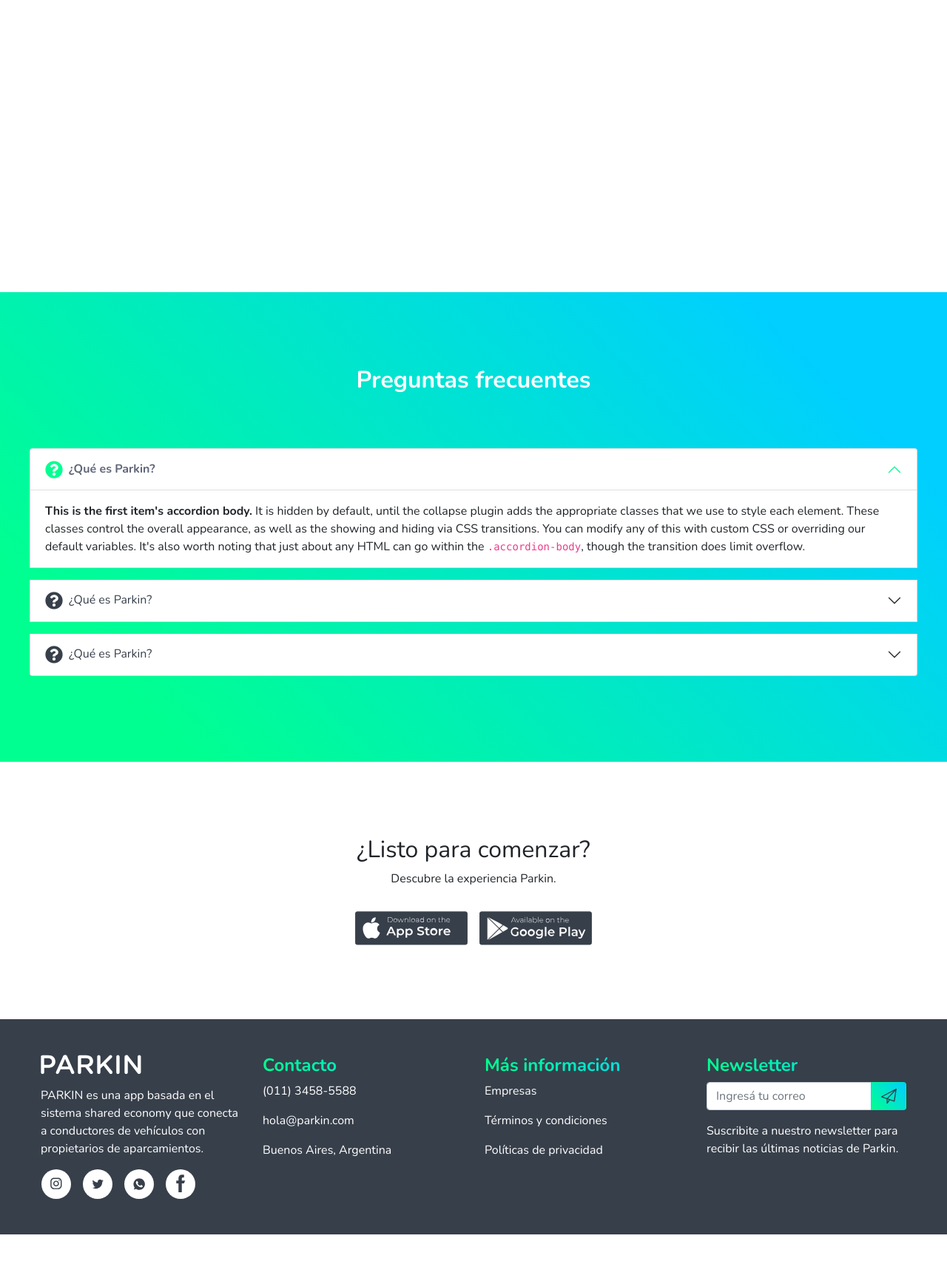
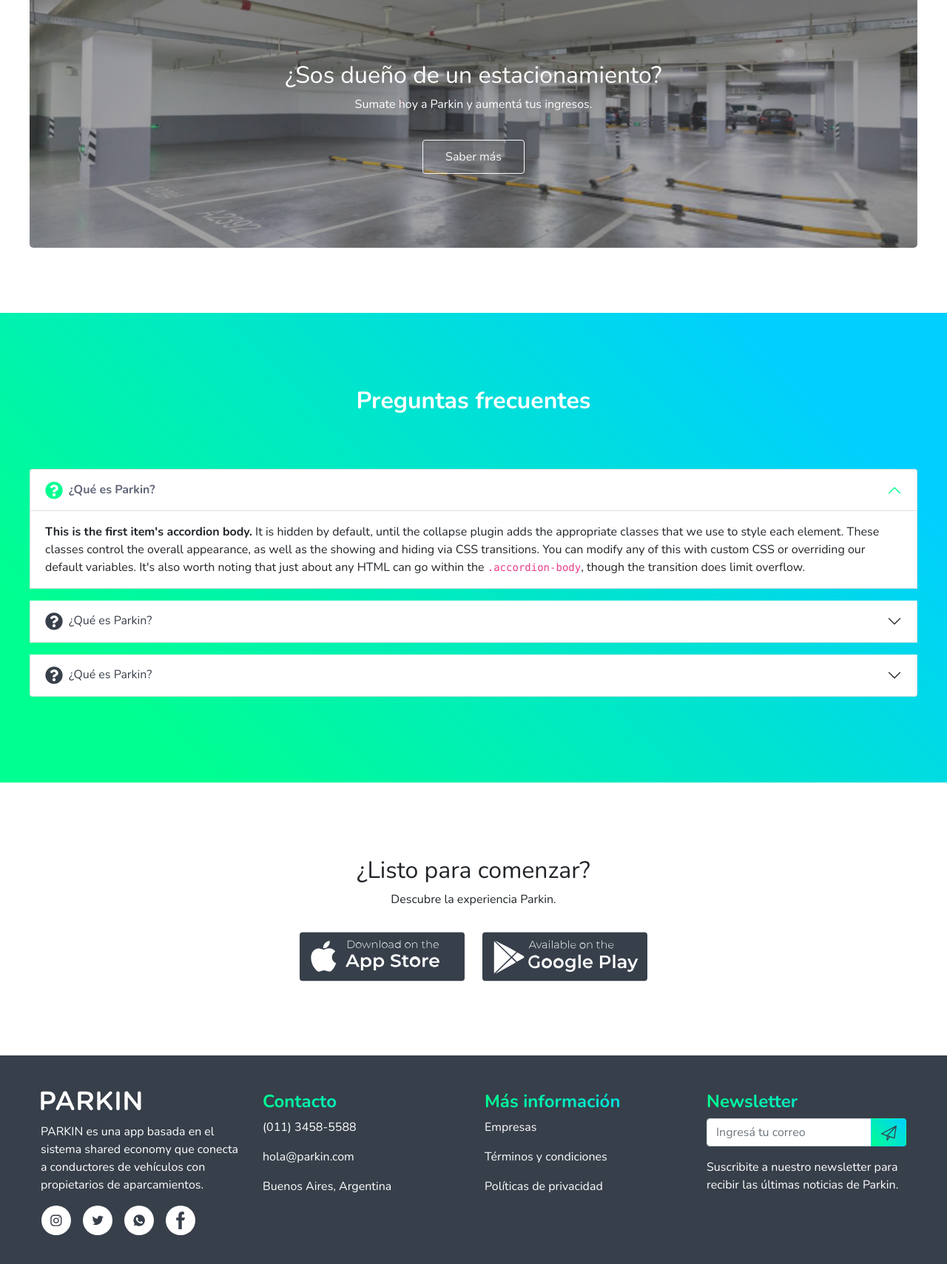
Before and after one commit to Joaqenz/parking-landing-bs, a website: page index.html in a window 1280 px wide. Shown: the part 2293-4002 px from the top of the page at 74% size. Before the commit the page ends 3962 px from the top, so only its background shows below. Drawn offline with nearby package versions, Linux system fonts and the light colour scheme.

Commit message:
main terminado

```diff
--- a/custom.css
+++ b/custom.css
@@ -138,8 +138,7 @@
     padding: 100px 0px;
     margin: 40px 0px;
     border-radius: 5px;
-    background-color: rgba(0,0,0,.7);
-    mix-blend-mode: soft-light;
+    background-color: rgba(77, 77, 77, 0.5);
     overflow: hidden;
 }
 .knowmore-image{
@@ -149,6 +148,10 @@
     z-index: -1;
     width: 100%;
     height: 100%;
+}
+.btn-knowmore{
+    padding: 10px 30px;
+    margin-top: 20px;
 }
 .container-content3{
     padding: 100px 0px 100px 20px;
@@ -211,6 +214,9 @@
 }
 .news-submit{
     background: linear-gradient(230deg, #00CFFF,#00FF91);
+}
+.stores-container{
+    max-width: 500px;
 }
 
 
--- a/index.html
+++ b/index.html
@@ -125,6 +125,7 @@
                     <span class="box"></span>
                     <img class="content2-step-image" src="src/images/mobile-step1_ok.png" alt="" >
             </div>
+            <div class="divider bg-light px-0 mt-5 d-md-none"></div>
         </section>
         <!-- Steps - Step 2 OK -->
         <section class="row py-3 py-xl-5 d-md-flex justify-content-center">
@@ -142,6 +143,7 @@
                     <span class="box"></span>
                     <img class="content2-step-image" src="src/images/mobile-step2_ok.png" alt="" >
             </div>
+            <div class="divider bg-light px-0 mt-5 d-md-none"></div>
         </section>
         <!-- Steps - Step 3 -->
         <section class="row py-3 py-xl-5 flex-row-reverse justify-content-center">
@@ -159,6 +161,7 @@
                 <span class="box"></span>
                 <img class="content2-step-image" src="src/images/mobile-step3_ok.png" alt="" >
             </div>
+            <div class="divider bg-light px-0 mt-5 d-md-none"></div>
         </section>
         <!-- Steps - Know more -->
         <div id="parking" class="container-knowmore container-fluid
@@ -166,7 +169,7 @@
             position-relative text-white">
             <h2 class="text-center">¿Sos dueño de un estacionamiento?</h2>
             <p class="text-center">Sumate hoy a Parkin y aumentá tus ingresos.</p>
-            <div class="btn btn-outline-light">Saber más</div>
+            <div class="btn-knowmore btn btn-outline-light">Saber más</div>
             <img class="knowmore-image position-absolute top-0" src="src/images/parking.jpg" alt="">
         </div>
     </div>
@@ -224,18 +227,18 @@
     <div class="container-content4 container-fluid d-flex flex-column align-items-center justify-content-evenly px-0">
         <h2>¿Listo para comenzar?</h2>
         <p>Descubre la experiencia Parkin.</p>
-        <div class="col-6 col-xl-3 col-md-4 col-sm-5 container p-0 mt-3 m-0 d-flex justify-content-between">
+        <div class="stores-container container-fluid mt-3 m-0">
             <img class="stores-item" src="src/images/app-store.svg" alt="">
-            <img class="stores-item" src="src/images/play-store.svg" alt="">
+            <img class="stores-item float-end" src="src/images/play-store.svg" alt="">
         </div>
     </div>
     <!-- Content - Footer -->
-    <div class="container-footer container-fluid flex-column flex-md-row d-flex flex-row justify-content-between bg-dark text-white pt-5 p-md-5">
+    <div class="container-footer container-fluid flex-column flex-md-row d-flex flex-row justify-content-between bg-dark text-white pt-5 py-md-5">
         <div class="col-12 col-md-3 footerHigh">
             <img src="src/images/name-parkin.svg" alt="">
             <p class="pt-3">PARKIN es una app basada en el sistema shared economy que conecta a conductores de vehículos con propietarios de aparcamientos.</p>
             <div class="row pl-3 d-flex">
-                <div class="socialcircle mr-3 bg-white rounded-circle d-flex align-items-center justify-content-center">
+                <div class="socialcircle mr-3 mb-2 bg-white rounded-circle d-flex align-items-center justify-content-center">
                     <svg width="23" height="23" viewBox="0 0 23 23" fill="none" xmlns="http://www.w3.org/2000/svg">
                         <path d="M15.3628 0.124023H7.13705C3.35182 0.124023 0.282227 3.19361 0.282227 6.97885V15.2046C0.282227 18.9899 3.35182 22.0595 7.13705 22.0595H15.3628C19.1481 22.0595 22.2177 18.9899 22.2177 15.2046V6.97885C22.2177 3.19361 19.1481 0.124023 15.3628 0.124023ZM20.1612 15.2046C20.1612 17.8506 18.0088 20.003 15.3628 20.003H7.13705C4.49109 20.003 2.33867 17.8506 2.33867 15.2046V6.97885C2.33867 4.33288 4.49109 2.18047 7.13705 2.18047H15.3628C18.0088 2.18047 20.1612 4.33288 20.1612 6.97885V15.2046Z" fill="#373F4A"/>
                         <path d="M11.2499 5.60791C8.22146 5.60791 5.76607 8.06331 5.76607 11.0918C5.76607 14.1202 8.22146 16.5756 11.2499 16.5756C14.2784 16.5756 16.7338 14.1202 16.7338 11.0918C16.7338 8.06331 14.2784 5.60791 11.2499 5.60791ZM11.2499 14.5192C9.36074 14.5192 7.82251 12.981 7.82251 11.0918C7.82251 9.20121 9.36074 7.66436 11.2499 7.66436C13.1391 7.66436 14.6773 9.20121 14.6773 11.0918C14.6773 12.981 13.1391 14.5192 11.2499 14.5192Z" fill="#373F4A"/>
@@ -243,18 +246,18 @@
                     </svg>
 
                 </div>
-                <div class="socialcircle mr-3 bg-white rounded-circle d-flex align-items-center justify-content-center">
+                <div class="socialcircle mr-3 mb-2 bg-white rounded-circle d-flex align-items-center justify-content-center">
                     <svg width="22" height="18" viewBox="0 0 22 18" fill="none" xmlns="http://www.w3.org/2000/svg">
                         <path d="M21.7562 2.57678C20.9748 2.91954 20.1422 3.14674 19.2741 3.25705C20.1671 2.72387 20.8487 1.886 21.1691 0.876101C20.3365 1.37252 19.4172 1.72316 18.4375 1.91884C17.647 1.07703 16.5202 0.555664 15.291 0.555664C12.9061 0.555664 10.9861 2.49142 10.9861 4.86449C10.9861 5.20594 11.015 5.53426 11.0859 5.84682C7.50459 5.67215 4.33568 3.95571 2.20688 1.341C1.83522 1.98581 1.61722 2.72387 1.61722 3.51839C1.61722 5.01026 2.38548 6.33272 3.53065 7.09836C2.83856 7.08523 2.1596 6.8843 1.58439 6.5678C1.58439 6.58093 1.58439 6.598 1.58439 6.61508C1.58439 8.70842 3.07757 10.4472 5.03565 10.8477C4.68501 10.9436 4.30285 10.9896 3.90624 10.9896C3.63046 10.9896 3.35204 10.9738 3.0907 10.916C3.64884 12.622 5.23264 13.8761 7.11587 13.9168C5.65026 15.0633 3.78936 15.7541 1.77481 15.7541C1.42154 15.7541 1.08272 15.7383 0.743896 15.695C2.65207 16.9255 4.91352 17.6281 7.35225 17.6281C15.2791 17.6281 19.6129 11.0618 19.6129 5.3701C19.6129 5.17968 19.6063 4.99582 19.5972 4.81327C20.4521 4.20655 21.1704 3.44879 21.7562 2.57678Z" fill="#373F4A"/>
                     </svg>
 
                 </div>
-                <div class="socialcircle mr-3 bg-white rounded-circle d-flex align-items-center justify-content-center">
+                <div class="socialcircle mr-3 mb-2 bg-white rounded-circle d-flex align-items-center justify-content-center">
                     <svg width="22" height="22" viewBox="0 0 22 22" fill="none" xmlns="http://www.w3.org/2000/svg">
                         <path d="M11.2527 0.45166H11.2474C5.38078 0.45166 0.610107 5.22366 0.610107 11.0916C0.610107 13.4191 1.36022 15.5763 2.63568 17.3279L1.30968 21.2806L5.3994 19.9732C7.08183 21.0878 9.08879 21.7315 11.2527 21.7315C17.1193 21.7315 21.8899 16.9582 21.8899 11.0916C21.8899 5.22499 17.1193 0.45166 11.2527 0.45166ZM17.4438 15.4765C17.1871 16.2014 16.1683 16.8025 15.3557 16.9781C14.7998 17.0965 14.0736 17.1909 11.6291 16.1775C8.50226 14.882 6.48866 11.7047 6.33172 11.4986C6.18143 11.2924 5.06823 9.81611 5.06823 8.28929C5.06823 6.76246 5.84362 6.019 6.15616 5.6998C6.41285 5.43779 6.83712 5.31809 7.24409 5.31809C7.37576 5.31809 7.49413 5.32474 7.60053 5.33006C7.91308 5.34336 8.07002 5.36198 8.27617 5.85541C8.53285 6.47385 9.15795 8.00068 9.23243 8.15762C9.30824 8.31456 9.38405 8.52736 9.27765 8.7335C9.1779 8.9463 9.09012 9.04073 8.93318 9.22161C8.77624 9.40249 8.62728 9.54081 8.47034 9.73498C8.3267 9.90389 8.16445 10.0848 8.34532 10.3973C8.5262 10.7032 9.1513 11.7233 10.0717 12.5426C11.2593 13.5999 12.2222 13.9378 12.5667 14.0814C12.8234 14.1878 13.1293 14.1625 13.3168 13.963C13.5549 13.7063 13.8488 13.2807 14.1481 12.8618C14.3609 12.5612 14.6295 12.524 14.9115 12.6304C15.1988 12.7301 16.7189 13.4816 17.0315 13.6372C17.344 13.7941 17.5502 13.8686 17.626 14.0003C17.7005 14.1319 17.7005 14.7504 17.4438 15.4765Z" fill="#373F4A"/>
                     </svg>
                 </div>
-                <div class="socialcircle mr-3 bg-white rounded-circle d-flex align-items-center justify-content-center">
+                <div class="socialcircle mr-3 mb-2 bg-white rounded-circle d-flex align-items-center justify-content-center">
                     <svg width="13" height="25" viewBox="0 0 13 25" fill="none" xmlns="http://www.w3.org/2000/svg">
                         <path d="M7.73998 8.36681V5.38683C7.73998 4.56436 8.40749 3.89685 9.22997 3.89685H10.72V0.171875H7.73998C5.27107 0.171875 3.27002 2.17293 3.27002 4.64184V8.36681H0.290039V12.0918H3.27002V24.0117H7.73998V12.0918H10.72L12.2099 8.36681H7.73998Z" fill="#373F4A"/>
                     </svg>
```
